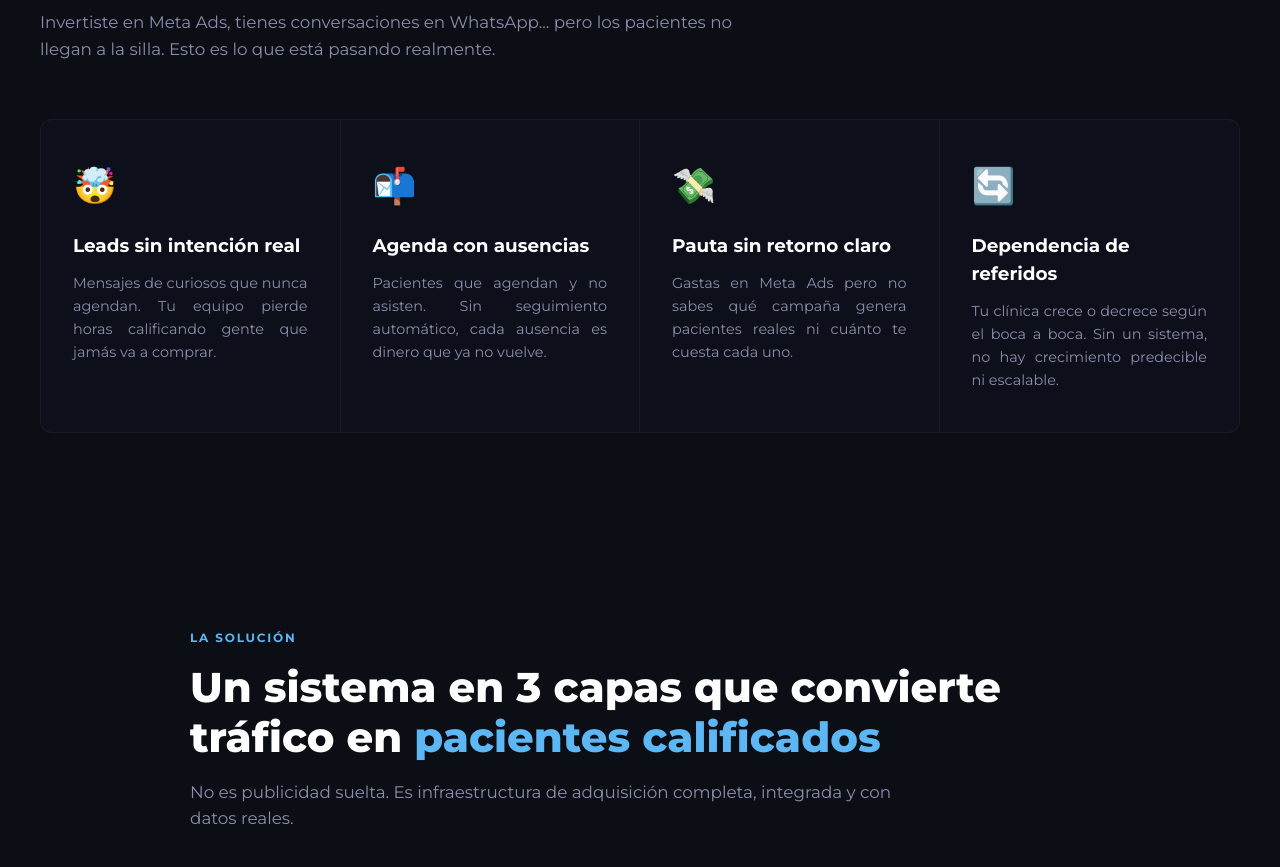
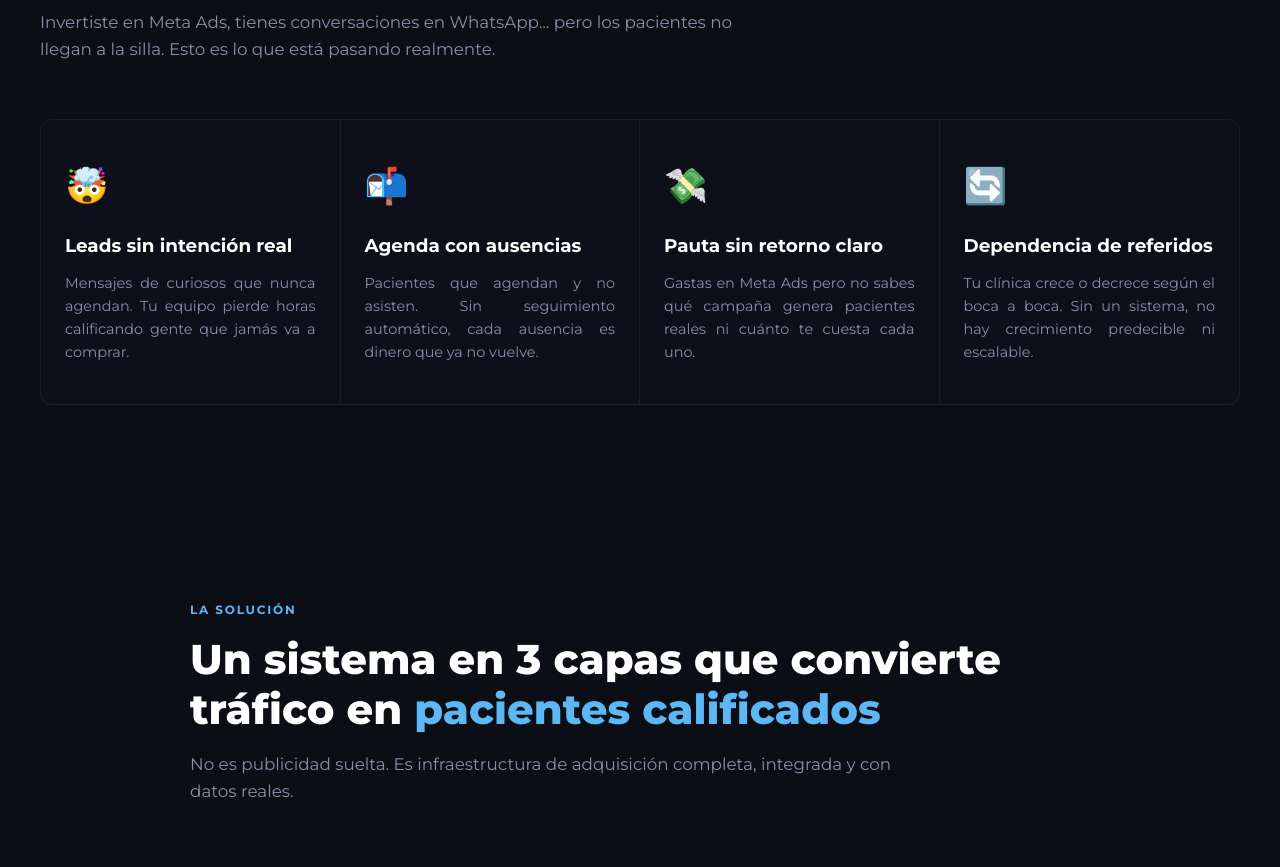
Before and after one commit to DavidRestrepoo/pyDistinto, an Angular app: page /landing in a window 1280 px wide. Shown: the part 2260-3127 px from the top of the page. Built offline with nearby package versions, Linux system fonts and the light colour scheme.

Commit message:
style: ajustar padding horizontal en las tarjetas de dolor para mantener títulos en una sola línea

```diff
--- a/src/app/pages/landing/landing.component.scss
+++ b/src/app/pages/landing/landing.component.scss
@@ -504,7 +504,7 @@ em {
   }
 
   &__card {
-    padding: 2.5rem 2rem;
+    padding: 2.5rem 1.5rem;
     display: flex;
     flex-direction: column;
     align-items: flex-start;
```
